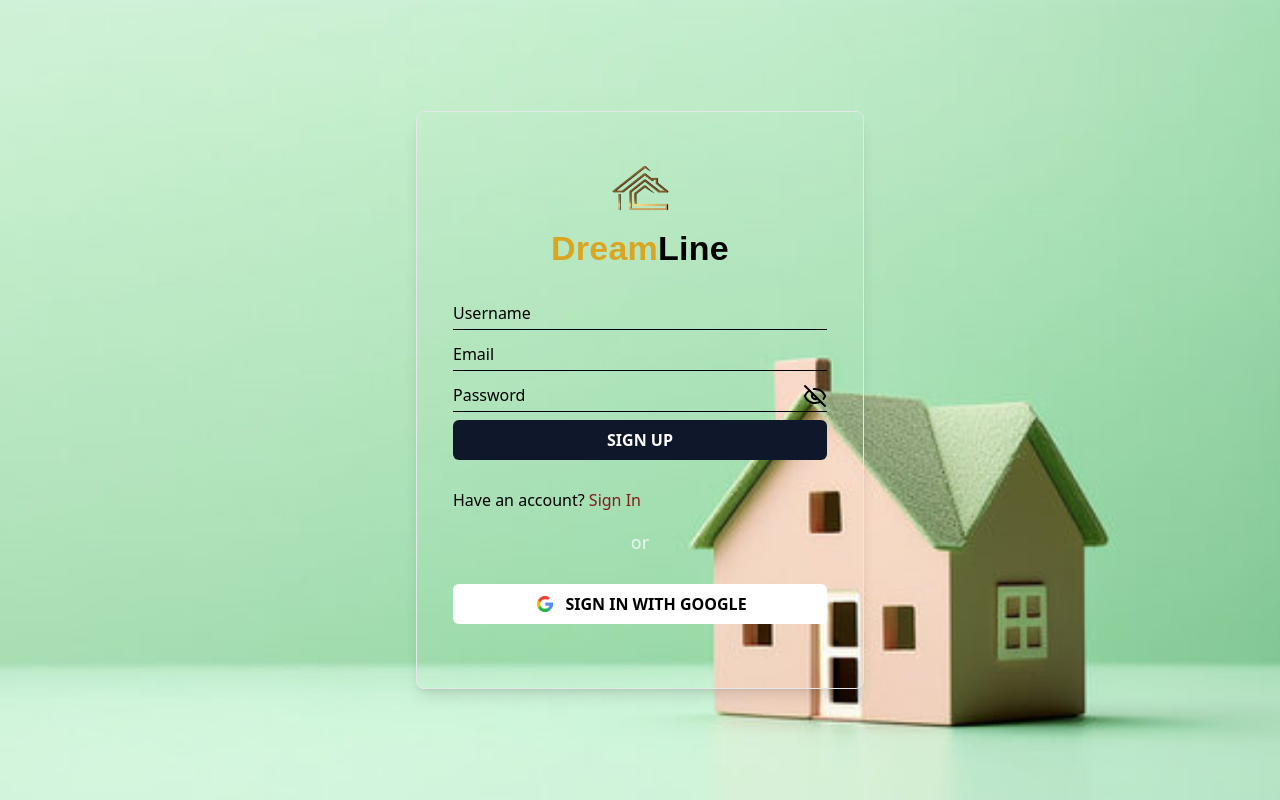
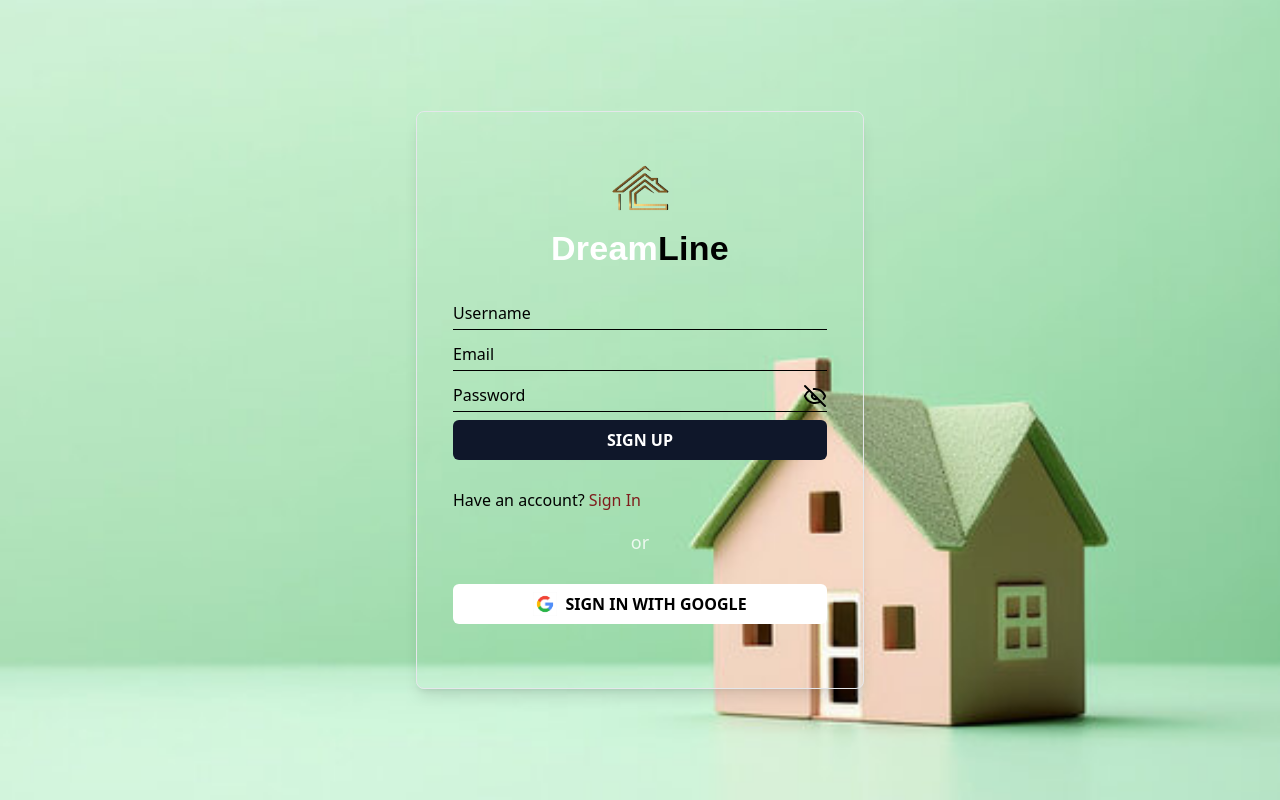
Before and after one commit to mithrafaris/REAL-ESTATE, a React (Vite) app in the folder client/: page /sign-up in a window 1280 px wide. Built offline with nearby package versions, Linux system fonts and the light colour scheme; no server answers.

Commit message:
small update

```diff
--- a/client/src/pages/User/UserSignUp.jsx
+++ b/client/src/pages/User/UserSignUp.jsx
@@ -71,7 +71,7 @@
         <div className="text-center">
           <img src={logo} className="w-20 h-20 mx-auto" alt="Logo" />
           <div className="flex justify-center mb-4 md:mb-6">
-            <CursiveTypography variant="h4" component="span" sx={{ color: 'goldenrod' }}>
+            <CursiveTypography variant="h4" component="span" sx={{ color: 'white' }}>
               Dream
             </CursiveTypography>
             <CursiveTypography variant="h4" component="span" sx={{ color: 'black' }}>
```
